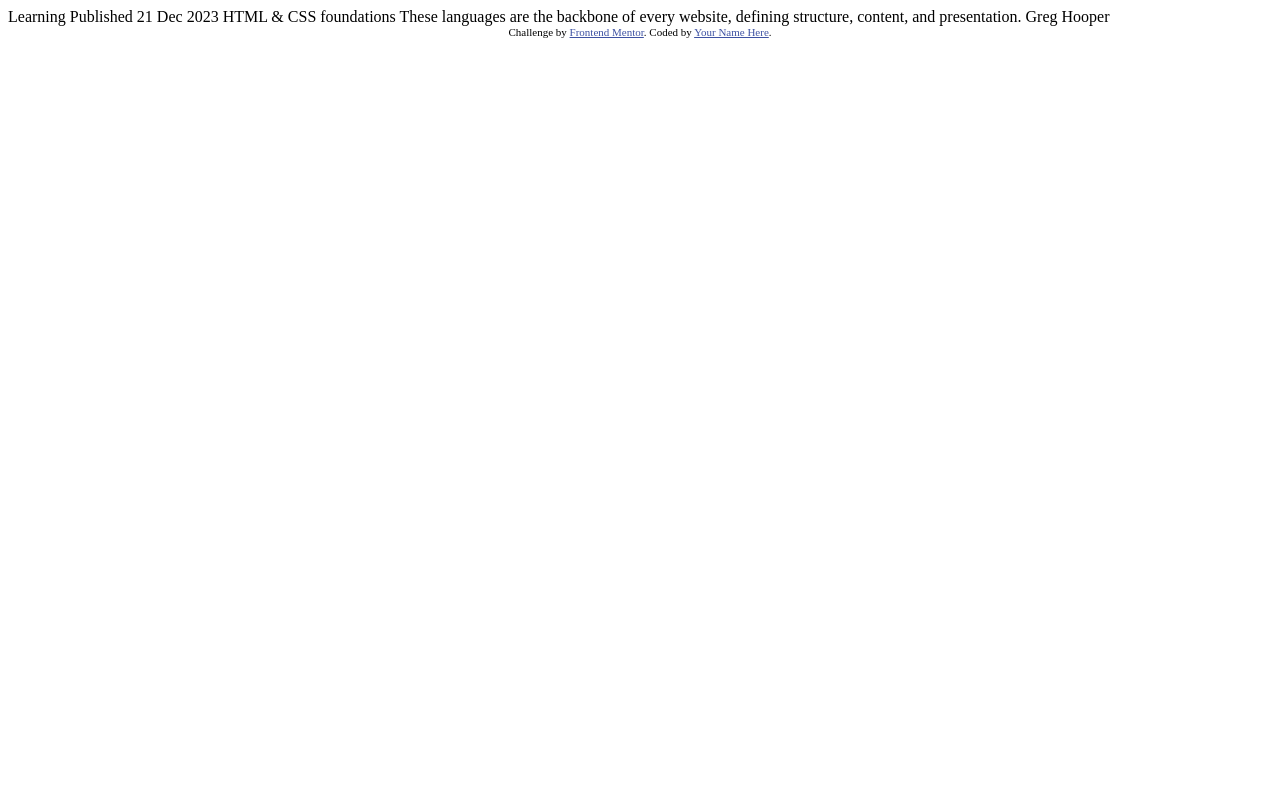
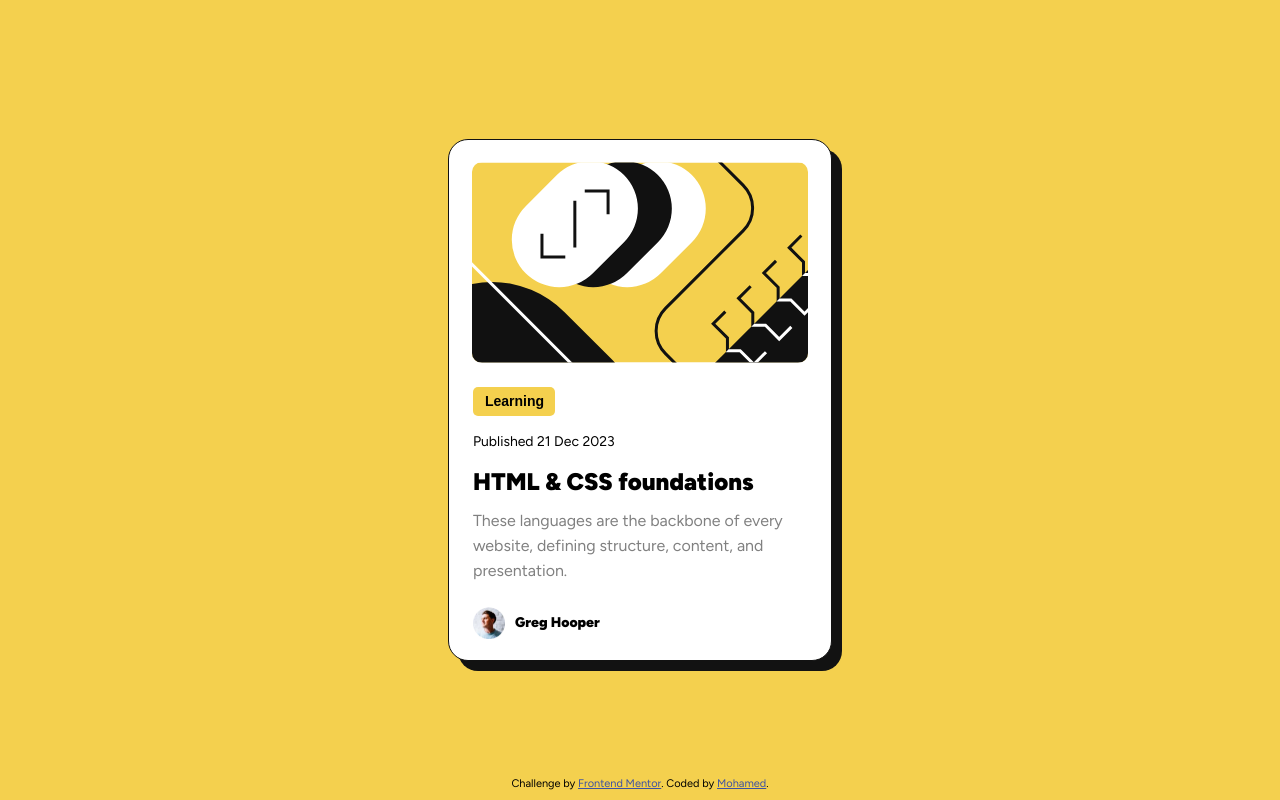
Before and after one commit to MohamedKerkeb/frontendMentor, a plain HTML site: page blog-preview-card-main/index.html in a window 1280 px wide. Drawn offline with Linux system fonts and the light colour scheme.

Commit message:
finalisation of challange

```diff
--- a/blog-preview-card-main/index.html
+++ b/blog-preview-card-main/index.html
@@ -1,34 +1,46 @@
 <!DOCTYPE html>
 <html lang="en">
   <head>
-  <meta charset="UTF-8">
-  <meta name="viewport" content="width=device-width, initial-scale=1.0"> <!-- displays site properly based on user's device -->
+    <meta charset="UTF-8" />
+    <meta name="viewport" content="width=device-width, initial-scale=1.0" />
+    <!-- displays site properly based on user's device -->
 
-  <link rel="icon" type="image/png" sizes="32x32" href="./assets/images/favicon-32x32.png">
+    <link
+      rel="icon"
+      type="image/png"
+      sizes="32x32"
+      href="./assets/images/favicon-32x32.png"
+    />
 
     <title>Frontend Mentor | Blog preview card</title>
-
-  <!-- Feel free to remove these styles or customise in your own stylesheet 👍 -->
-  <style>
-    .attribution { font-size: 11px; text-align: center; }
-    .attribution a { color: hsl(228, 45%, 44%); }
-  </style>
+    <link rel="stylesheet" href="style.css" />
   </head>
   <body>
-
-  Learning
-
-  Published 21 Dec 2023
-
-  HTML & CSS foundations
-
-  These languages are the backbone of every website, defining structure, content, and presentation.
-
-  Greg Hooper
-
+    <main>
+      <div class="card">
+        <img src="assets/images/illustration-article.svg" alt="" class="svg" />
+        <div class="card_body">
+          <button class="btn">Learning</button>
+          <span>Published 21 Dec 2023</span>
+          <h2>HTML & CSS foundations</h2>
+          <p>
+            These languages are the backbone of every website, defining
+            structure, content, and presentation.
+          </p>
+        </div>
+        <div class="card_footer">
+          <img src="assets/images/image-avatar.webp" alt="avatar" />
+          <span> Greg Hooper </span>
+        </div>
+      </div>
+    </main>
+    <footer>
       <div class="attribution">
-    Challenge by <a href="https://www.frontendmentor.io?ref=challenge" target="_blank">Frontend Mentor</a>.
-    Coded by <a href="#">Your Name Here</a>.
+        Challenge by
+        <a href="https://www.frontendmentor.io?ref=challenge" target="_blank"
+          >Frontend Mentor</a
+        >. Coded by <a href="#">Mohamed</a>.
       </div>
+    </footer>
   </body>
 </html>
--- /dev/null
+++ b/blog-preview-card-main/style.css
@@ -0,0 +1,117 @@
+@import url('https://fonts.googleapis.com/css2?family=Figtree:ital,wght@0,300..900;1,300..900&display=swap');
+
+* {
+    margin: 0;
+    padding: 0;
+    box-sizing: border-box;
+}
+
+body {
+    background-color: hsl(47, 88%, 63%);
+    font-size: 14px;
+    font-family: "Figtree", sans-serif;
+}
+
+main {
+    height: 100vh;
+    width: 100%;
+    display: flex;
+    justify-content: center;
+    align-items: center;
+    /* border: 1px dashed red; */
+}
+
+
+.card {
+    background-color: hsl(0, 0%, 100%);
+    height: 522px;
+    width: 384px;
+    border-radius: 20px;
+    display: flex;
+    flex-direction: column;
+    justify-content: center;
+    align-items: center;
+    border: hsl(0, 0%, 7%) 1px solid;
+    box-shadow: 10px 10px 0px hsl(0, 0%, 7%);
+    padding: 24px;
+}
+
+.svg {
+    border-radius: 10px;
+    /* border: 1px dashed darkmagenta; */
+}
+
+.card_body{
+    width: 100%;
+    display: flex;
+    flex-direction: column;
+    justify-content: center;
+    margin: 24px auto;
+}
+
+.btn {
+    background-color: hsl(47, 88%, 63%);
+    border: none;
+    padding: 4px 12px;
+    border-radius: 5px;
+    width: 82px;
+    height: 29px;
+    font-weight: bold;
+    font-size: 14px;
+    margin-bottom: 12px;
+}
+
+.card_body > span {
+    padding: 5px 0;
+    margin-bottom: 12px;
+}
+
+.card_body > h2 {
+    font-size: 24px;
+    font-weight: 900;
+    margin-bottom: 12px;
+}
+
+.card_body > p {
+    color: hsl(0, 0%, 50%);
+    font-size: 16px;
+    line-height: 25px;
+}
+
+.card_footer {
+    height: 100%;
+    width: 100%;
+    font-size: 14px;
+    font-weight: 900;
+    display: flex;
+    justify-content: start;
+    align-items: flex-end;
+}
+
+.card_footer > img {
+    height: 32px;
+    width: 32px;
+    margin-right: 10px;
+}
+
+
+.card_footer > span {
+    height: 32px;
+    display: flex;
+    align-items: center;
+}
+
+footer {
+    position: fixed;
+    bottom: 0;
+    text-align: center;
+    width: 100%;
+    padding: 10px 5px;
+}
+.attribution {
+    font-size: 11px;
+    text-align: center;
+  }
+  .attribution a {
+    color: hsl(228, 45%, 44%);
+  }
```
Lines whose indentation alone changed are shown as unchanged.
